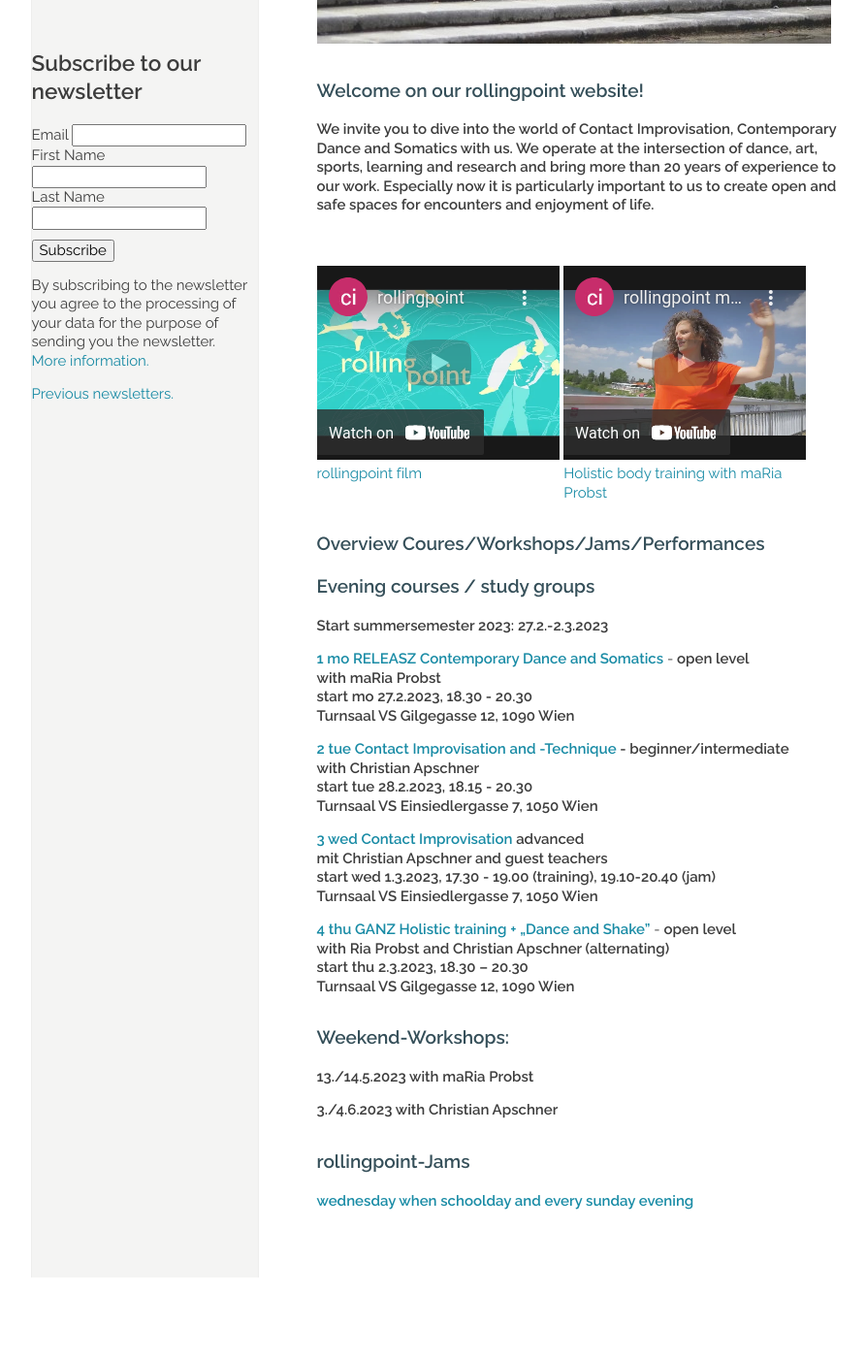
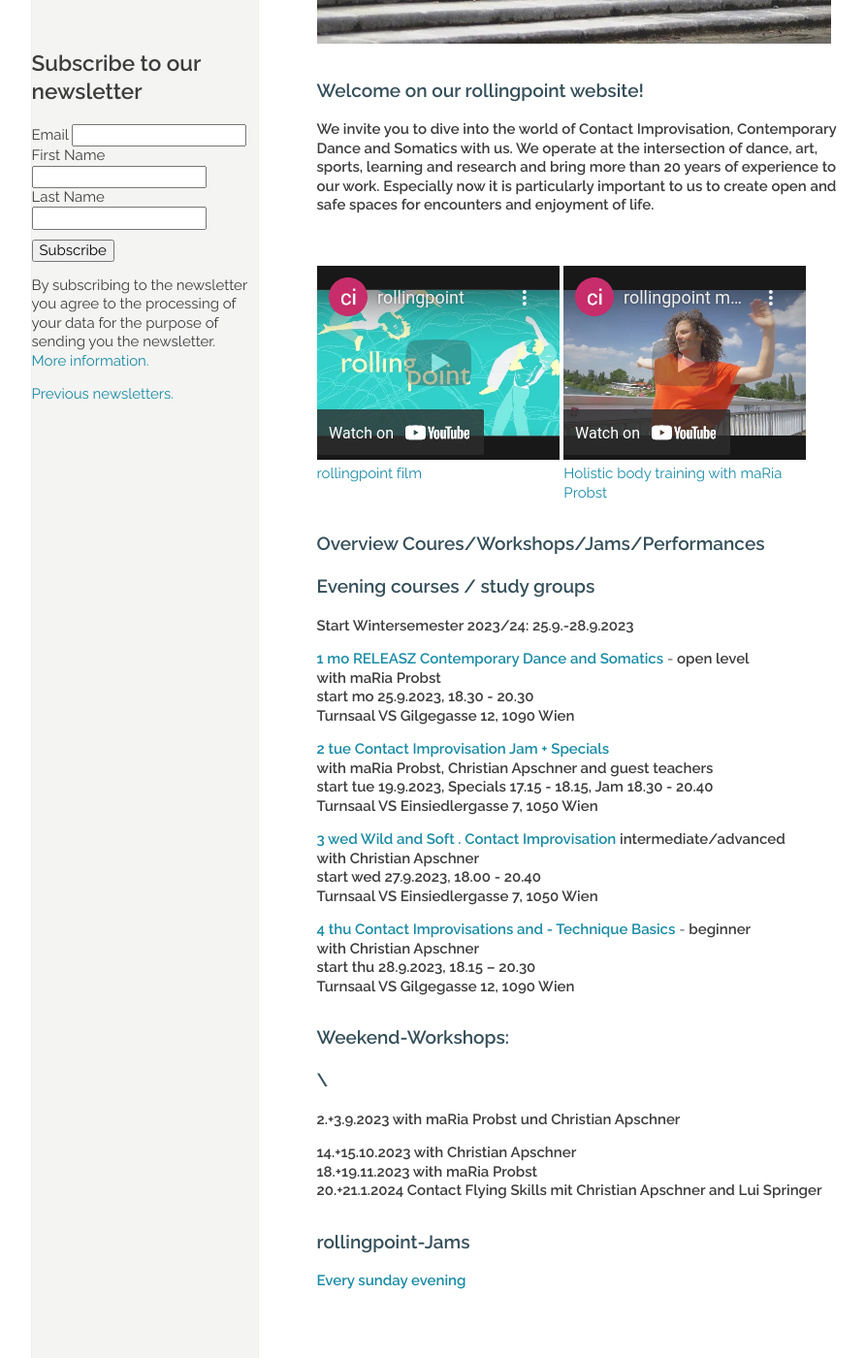
Before and after one commit to manulari/rollingpointat, a Jekyll site: the page built from _pages_en/en.md, in a window 1280 px wide and 1400 px high, scrolled down 554 px. Shown: the whole window at 97% size, without its empty margins (152-1045 px from the left). Built offline with Jekyll 4.4.1, drawn with Linux system fonts in a browser that asks for light colours; comment, search, counter and statistics services are not loaded; before the commit the page ends 1871 px from its top, so only the background shows below that.

Commit message:
Update page (en) “en”

```diff
--- a/_pages_en/en.md
+++ b/_pages_en/en.md
@@ -24,36 +24,39 @@ other_lang: /
 
 ### Evening courses / study groups
 
-**Start summersemester 2023: 27.2.-2.3.2023**
+**Start Wintersemester 2023/24: 25.9.-28.9.2023**
 
 **[1 mo RELEASZ Contemporary Dance and Somatics](/en/kurse#mo)** - **open level**\
 **with maRia Probst**  \
-**start mo 27.2.2023, 18.30 - 20.30**\
+**start mo 25.9.2023, 18.30 - 20.30**\
 **Turnsaal VS Gilgegasse 12, 1090 Wien**
 
-**[2 tue Contact Improvisation and -Technique ](/en/kurse#di)- beginner/intermediate**\
-**with Christian Apschner**\
-**start tue 28.2.2023, 18.15 - 20.30**\
+**[2 tue Contact Improvisation Jam + Specials](/en/kurse#di)**\
+**with maRia Probst, Christian Apschner and guest teachers**\
+**start tue 19.9.2023, Specials 17.15 - 18.15, Jam 18.30 - 20.40**\
 **Turnsaal VS Einsiedlergasse 7, 1050 Wien**
 
-**[3 wed Contact Improvisation](/en/kurse#mi) advanced**\
-**mit Christian Apschner and guest teachers**\
-**start wed  1.3.2023, 17.30 - 19.00 (training), 19.10-20.40 (jam)**\
+**[3 wed Wild and Soft . Contact Improvisation](/en/kurse#mi) intermediate/advanced**\
+**with Christian Apschner**\
+**start wed  27.9.2023, 18.00 - 20.40**\
 **Turnsaal VS Einsiedlergasse 7, 1050 Wien**
 
-**[4 thu GANZ Holistic training + „Dance and Shake"](/en/kurse#do)** - **open level**\
-**with Ria Probst and Christian Apschner (alternating)**\
-**start thu 2.3.2023, 18.30 – 20.30**\
+**[4 thu Contact Improvisations and - Technique Basics](/en/kurse#do)** - **beginner**\
+**with  Christian Apschner**\
+**start thu 28.9.2023, 18.15 – 20.30**\
 **Turnsaal VS Gilgegasse 12, 1090 Wien**
 
 ### Weekend-Workshops:
 
-**13./14.5.2023 with maRia Probst**
+### \
+**2.+3.9.2023 with maRia Probst und Christian Apschner**
 
-**3./4.6.2023 with Christian Apschner**
+**14.+15.10.2023 with Christian Apschner**\
+**18.+19.11.2023 with maRia Probst**\
+**20.+21.1.2024 Contact Flying Skills mit Christian Apschner and Lui Springer**
 
 ### **rollingpoint-Jams**
 
-**[wednesday when schoolday and every sunday evening](https://rollingpoint.at/en/jams)**
+**[Every sunday evening](https://rollingpoint.at/en/jams)**
 
 &nbsp;
```
